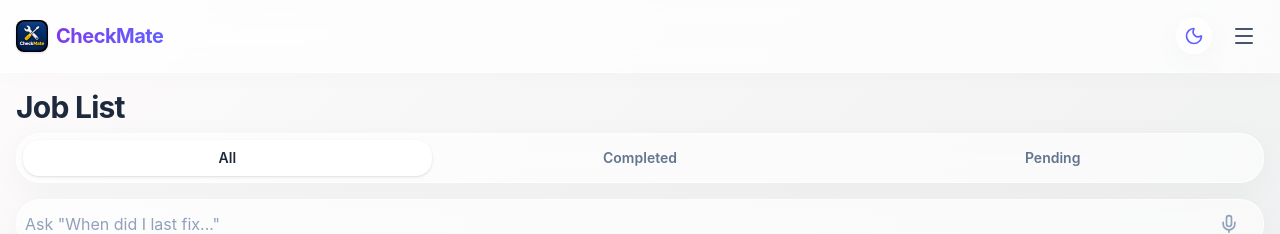
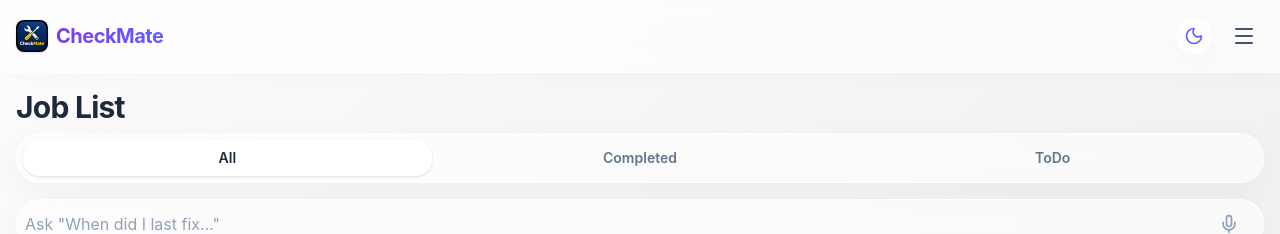
Before and after one commit to aprcamb-ctrl/CheckMate, a React (Vite) app: page /todo in a window 1280 px wide. Shown: the top 234 px of the page. Built offline with nearby package versions, Linux system fonts and the light colour scheme.

Commit message:
Rename Jobs Pending tab to ToDo and add line-through styling for completed jobs

```diff
--- a/src/pages/TodoList.tsx
+++ b/src/pages/TodoList.tsx
@@ -16,7 +16,7 @@ export default function TodoList() {
   const [recurring, setRecurring] = useState<RecurringSchedule>('NONE');
   const [selectedIds, setSelectedIds] = useState<string[]>([]);
   const [search, setSearch] = useState('');
-  const [filter, setFilter] = useState<'All' | 'Completed' | 'Pending'>('All');
+  const [filter, setFilter] = useState<'All' | 'Completed' | 'ToDo'>('All');
   const [equipmentId, setEquipmentId] = useState<string>('');
   const [eventId, setEventId] = useState<string>('');
 
@@ -40,8 +40,8 @@ export default function TodoList() {
 
     if (filter === 'Completed') {
       unassignedJobs = unassignedJobs.filter(j => j.status === 'COMPLETED');
-    } else if (filter === 'Pending') {
-      unassignedJobs = unassignedJobs.filter(j => j.status === 'PENDING' || j.status === 'PAUSED');
+    } else if (filter === 'ToDo') {
+      unassignedJobs = unassignedJobs.filter(j => j.status !== 'COMPLETED');
     }
 
     // Sort by status (pending first, then completed)
@@ -66,7 +66,7 @@ export default function TodoList() {
       return words.some(w => {
         if (title.includes(w)) return true;
         if (w === 'completed' && j.status === 'COMPLETED') return true;
-        if ((w === 'pending' || w === 'paused') && j.status !== 'COMPLETED') return true;
+        if ((w === 'pending' || w === 'paused' || w === 'todo') && j.status !== 'COMPLETED') return true;
         return false;
       });
     });
@@ -114,7 +114,7 @@ export default function TodoList() {
       </div>
 
       <div className="glass-panel p-1.5 flex gap-1 bg-white/40">
-        {(['All', 'Completed', 'Pending'] as const).map((tab) => (
+        {(['All', 'Completed', 'ToDo'] as const).map((tab) => (
           <button
             key={tab}
             onClick={() => setFilter(tab)}
@@ -233,7 +233,7 @@ export default function TodoList() {
             }`}></div>
 
             <div className="flex justify-between items-start">
-              <h3 className="font-semibold text-slate-800 text-lg leading-tight pr-4">{job.title}</h3>
+              <h3 className={`font-semibold text-lg leading-tight pr-4 ${job.status === 'COMPLETED' ? 'line-through text-slate-400' : 'text-slate-800'}`}>{job.title}</h3>
               {isDeletingJobs ? (
                 <div className={`w-5 h-5 rounded border flex-shrink-0 flex items-center justify-center ${selectedIds.includes(job.id) ? 'bg-red-500 border-red-500' : 'border-slate-300'}`}>
                   {selectedIds.includes(job.id) && <X className="w-4 h-4 text-white" />}
```
